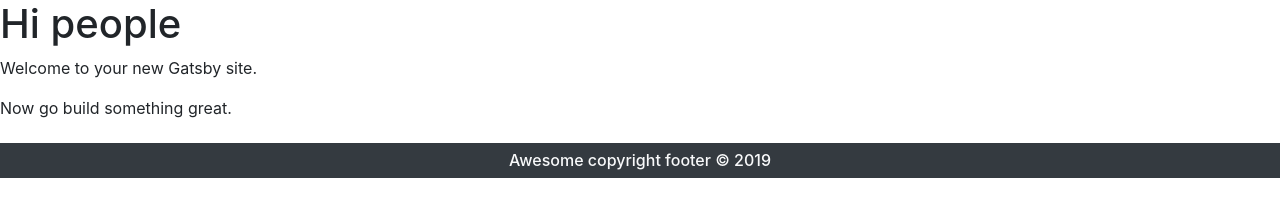
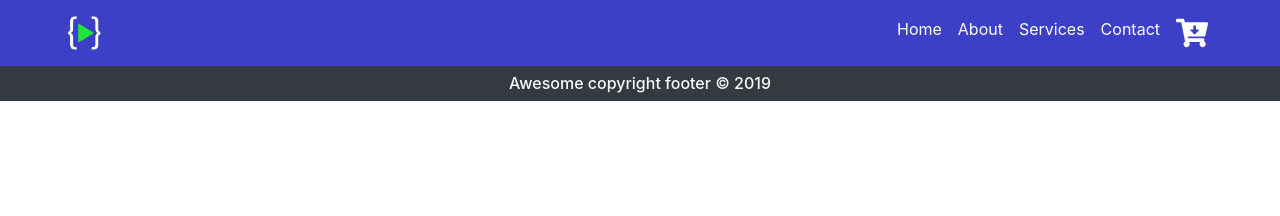
Before and after one commit to KhaleelZauroh/Gatsby-com, a Gatsby site: page / in a window 1280 px wide. Built offline with nearby package versions, Linux system fonts and the light colour scheme; Gatsby itself is replaced by a stand-in of ours.

Commit message:
Add Navbar, Toggler Button and Menu Links

```diff
--- a/package.json
+++ b/package.json
@@ -16,7 +16,8 @@
     "prop-types": "^15.7.2",
     "react": "^16.12.0",
     "react-dom": "^16.12.0",
-    "react-helmet": "^5.2.1"
+    "react-helmet": "^5.2.1",
+    "react-icons": "^3.8.0"
   },
   "devDependencies": {
     "prettier": "^1.19.1"
--- a/src/components/Reusable/Footer.js
+++ b/src/components/Reusable/Footer.js
@@ -1,5 +1,5 @@
 import React from "react"
-
+/*funcitonal component*/
 export default function Footer() {
   return (
     <footer>
--- /dev/null
+++ b/src/components/Reusable/Navbar.js
@@ -0,0 +1,82 @@
+/*class base Component*/
+import React, { Component } from "react"
+import { Link } from "gatsby"
+import logo from "../../images/logo.png"
+import { FaCartArrowDown } from "react-icons/fa"
+
+export default class Navbar extends Component {
+  /* define state(show or hide navbar) */
+
+  state = {
+    navbarState: false,
+    navbarClass: "collapse navbar-collapse",
+    menus: [
+      {
+        id: 1,
+        text: "Home",
+        url: "/",
+      },
+      {
+        id: 2,
+        text: "About",
+        url: "/about",
+      },
+      {
+        id: 3,
+        text: "Services",
+        url: "/services",
+      },
+      {
+        id: 4,
+        text: "Contact",
+        url: "/contact",
+      },
+    ],
+  }
+
+  toggler = () => {
+    this.state.navbarState
+      ? this.setState({
+          navbarState: false,
+          navbarClass: "collapse navbar-collapse",
+        })
+      : this.setState({
+          navbarState: true,
+          navbarClass: "collapse navbar-collapse show",
+        })
+  }
+
+  render() {
+    return (
+      <nav className="navbar navbar-expand-sm bg-theme text-white">
+        <Link to="/" className="navbar-brand ml-5">
+          <img src={logo} alt="logo goes here" width="40px" />
+        </Link>
+
+        <button className="navbar-toggler" type="button" onClick={this.toggler}>
+          <span className="text-white"> Menu </span>
+        </button>
+
+        <div className={this.state.navbarClass}>
+          <ul className="navbar-nav ml-auto mr-5">
+
+            {this.state.menus.map(menu => {
+                return(
+                    <li key={menu.id} className="nav-item">
+              <Link to={menu.url} className="nav-link text-white">
+                {menu.text}
+              </Link>
+            </li>
+                )
+            })}
+            <li className="nav-item">
+              <Link to="/" className="nav-link text-white">
+                <FaCartArrowDown className="cart-icon" />
+              </Link>
+            </li>
+          </ul>
+        </div>
+      </nav>
+    )
+  }
+}
--- a/src/components/layout.css
+++ b/src/components/layout.css
@@ -4,6 +4,9 @@ html {
   -webkit-text-size-adjust: 100%;
 }
 
-.bg-theme{
+.bg-theme {
   background-color: #3C40C6;
 }
+.cart-icon {
+  font-size: 2rem;
+}
--- a/src/components/layout.js
+++ b/src/components/layout.js
@@ -8,13 +8,14 @@
 import React from "react"
 import PropTypes from "prop-types"
 import { useStaticQuery, graphql } from "gatsby"
-
+import Navbar from './Reusable/Navbar'
 import Footer from './Reusable/Footer'
 import "./bootstrap.min.css"
 import "./layout.css"
 
 const Layout =({children}) =>(
   <>
+    <Navbar />
     {children}
     <Footer />
   </>
--- a/src/pages/index.js
+++ b/src/pages/index.js
@@ -7,12 +7,7 @@ import SEO from "../components/seo"
 const IndexPage = () => (
   <Layout>
     <SEO title="Home" />
-    <h1>Hi people</h1>
-    <p>Welcome to your new Gatsby site.</p>
-    <p>Now go build something great.</p>
-    <div style={{ maxWidth: `300px`, marginBottom: `1.45rem` }}>
-    </div>
-    {/* <Link to="/page-2/">Go to page 2</Link> */}
+
   </Layout>
 )
 
```
Also changed, not shown: 1 other file.
